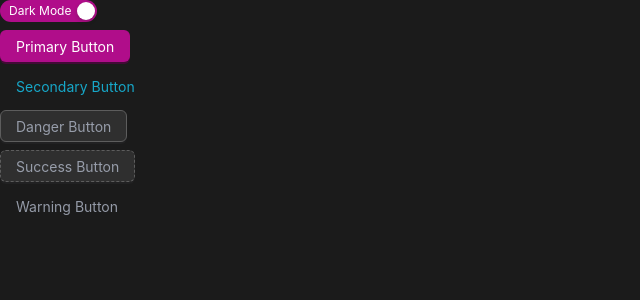
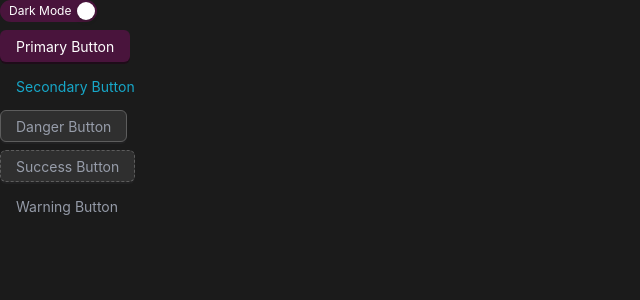
Before and after one commit to jonssons-io/ag-budget, a React (Vite) app in the folder root/frontend/: page / in a window 1280 px wide. Shown: the top 300 px of the page, without its empty margins (0-640 px from the left). Built offline with nearby package versions, Linux system fonts and the light colour scheme.

Commit message:
Make theme overrides

```diff
--- /dev/null
+++ b/root/frontend/src/theme/customcolors.ts
@@ -0,0 +1,317 @@
+const colors = {
+  background: {
+    light: "#f8f9fa",
+    dark: "#1b1b1b",
+  },
+
+  paper0: {
+    light: "#ffffff",
+    dark: "#12141f",
+  },
+
+  paper1: {
+    light: "#f8f9fa",
+    dark: "#070812",
+  },
+
+  text: {
+    primary: {
+      main: { light: "#67748e", dark: "#a9b0bf" },
+      lighter: { light: "#a9b0bf", dark: "#ced2db" },
+      darker: { light: "#454d5e", dark: "#a9b0bf" },
+    },
+    secondary: "#67748e",
+  },
+
+  transparent: {
+    main: "transparent",
+  },
+
+  white: {
+    main: "#ffffff",
+    focus: "#ffffff",
+  },
+
+  black: {
+    light: "#141414",
+    main: "#000000",
+    focus: "#000000",
+  },
+
+  primary: {
+    main: { light: "#cb0c9f", dark: "#910972" },
+    lighter: {
+      light: "#ffd4fa",
+      dark: "#9e246d",
+    },
+    lightest: {
+      light: "#d4b6cd",
+      dark: "#d483c1",
+    },
+    focus: "#ad0a87",
+  },
+
+  secondary: {
+    main: "#8392ab",
+    focus: "#96a2b8",
+  },
+
+  info: {
+    main: "#17c1e8",
+    focus: "#3acaeb",
+  },
+
+  success: {
+    main: "#82d616",
+    focus: "#95dc39",
+  },
+
+  warning: {
+    main: "#fbcf33",
+    focus: "#fcd652",
+  },
+
+  error: {
+    main: "#ea0606",
+    focus: "#c70505",
+  },
+
+  light: {
+    main: "#e9ecef",
+    focus: "#e9ecef",
+  },
+
+  dark: {
+    main: "#344767",
+    focus: "#344767",
+  },
+
+  grey: {
+    100: "#f8f9fa",
+    200: "#e9ecef",
+    300: "#dee2e6",
+    400: "#ced4da",
+    500: "#adb5bd",
+    600: "#6c757d",
+    700: "#495057",
+    800: "#343a40",
+    900: "#212529",
+  },
+
+  gradients: {
+    primary: {
+      main: "#7928ca",
+      state: "#ff0080",
+    },
+
+    secondary: {
+      main: "#627594",
+      state: "#a8b8d8",
+    },
+
+    info: {
+      main: "#2152ff",
+      state: "#21d4fd",
+    },
+
+    success: {
+      main: "#17ad37",
+      state: "#98ec2d",
+    },
+
+    warning: {
+      main: "#f53939",
+      state: "#fbcf33",
+    },
+
+    error: {
+      main: "#ea0606",
+      state: "#ff667c",
+    },
+
+    light: {
+      main: "#ced4da",
+      state: "#ebeff4",
+    },
+
+    dark: {
+      main: "#141727",
+      state: "#3a416f",
+    },
+  },
+
+  socialMediaColors: {
+    facebook: {
+      main: "#3b5998",
+      dark: "#344e86",
+    },
+
+    twitter: {
+      main: "#55acee",
+      dark: "#3ea1ec",
+    },
+
+    instagram: {
+      main: "#125688",
+      dark: "#0e456d",
+    },
+
+    linkedin: {
+      main: "#0077b5",
+      dark: "#00669c",
+    },
+
+    pinterest: {
+      main: "#cc2127",
+      dark: "#b21d22",
+    },
+
+    youtube: {
+      main: "#e52d27",
+      dark: "#d41f1a",
+    },
+
+    vimeo: {
+      main: "#1ab7ea",
+      dark: "#13a3d2",
+    },
+
+    slack: {
+      main: "#3aaf85",
+      dark: "#329874",
+    },
+
+    dribbble: {
+      main: "#ea4c89",
+      dark: "#e73177",
+    },
+
+    github: {
+      main: "#24292e",
+      dark: "#171a1d",
+    },
+
+    reddit: {
+      main: "#ff4500",
+      dark: "#e03d00",
+    },
+
+    tumblr: {
+      main: "#35465c",
+      dark: "#2a3749",
+    },
+  },
+
+  alertColors: {
+    primary: {
+      main: "#7928ca",
+      state: "#d6006c",
+      border: "#efb6e2",
+    },
+
+    secondary: {
+      main: "#627594",
+      state: "#8ca1cb",
+      border: "#dadee6",
+    },
+
+    info: {
+      main: "#2152ff",
+      state: "#02c6f3",
+      border: "#b9ecf8",
+    },
+
+    success: {
+      main: "#17ad37",
+      state: "#84dc14",
+      border: "#daf3b9",
+    },
+
+    warning: {
+      main: "#f53939",
+      state: "#fac60b",
+      border: "#fef1c2",
+    },
+
+    error: {
+      main: "#ea0606",
+      state: "#ff3d59",
+      border: "#f9b4b4",
+    },
+
+    light: {
+      main: "#ced4da",
+      state: "#d1dae6",
+      border: "#f8f9fa",
+    },
+
+    dark: {
+      main: "#141727",
+      state: "#2c3154",
+      border: "#c2c8d1",
+    },
+  },
+
+  badgeColors: {
+    primary: {
+      background: "#f883dd",
+      text: "#a3017e",
+    },
+
+    secondary: {
+      background: "#e4e8ed",
+      text: "#5974a2",
+    },
+
+    info: {
+      background: "#abe9f7",
+      text: "#08a1c4",
+    },
+
+    success: {
+      background: "#cdf59b",
+      text: "#67b108",
+    },
+
+    warning: {
+      background: "#fef5d3",
+      text: "#fbc400",
+    },
+
+    error: {
+      background: "#fc9797",
+      text: "#bd0000",
+    },
+
+    light: {
+      background: "#ffffff",
+      text: "#c7d3de",
+    },
+
+    dark: {
+      background: "#8097bf",
+      text: "#1e2e4a",
+    },
+  },
+
+  inputColors: {
+    borderColor: { main: "#d2d6da", focus: "#35d1f5" },
+    boxShadow: "#81e3f9",
+    error: "#fd5c70",
+    success: "#66d432",
+  },
+
+  sliderColors: {
+    thumb: { borderColor: "#d9d9d9" },
+  },
+
+  circleSliderColors: {
+    background: "#d3d3d3",
+  },
+
+  tabs: {
+    indicator: { boxShadow: "#ddd" },
+  },
+};
+
+export default colors;
--- a/root/frontend/src/theme/theme.ts
+++ b/root/frontend/src/theme/theme.ts
@@ -1,5 +1,5 @@
 export const darkTokens = {
-  colorPrimary: "#cb0c9f",
+  colorPrimary: "#521443",
   colorInfo: "#17c1e8",
   colorSuccess: "#82d616",
   colorWarning: "#fbcf33",
```
Also changed, not shown: root/frontend/src/theme/componentsOverride.ts (added, +38 -0 lines).
